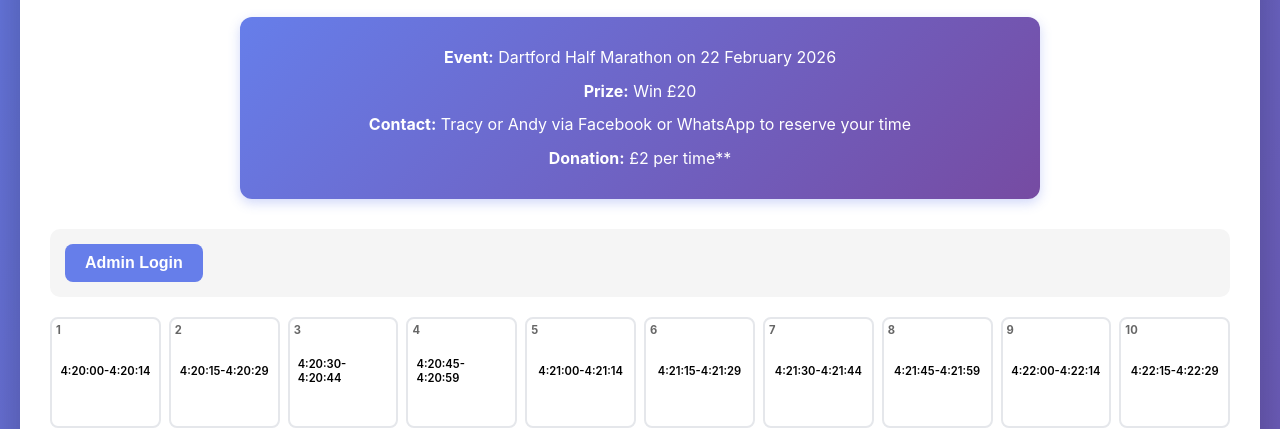
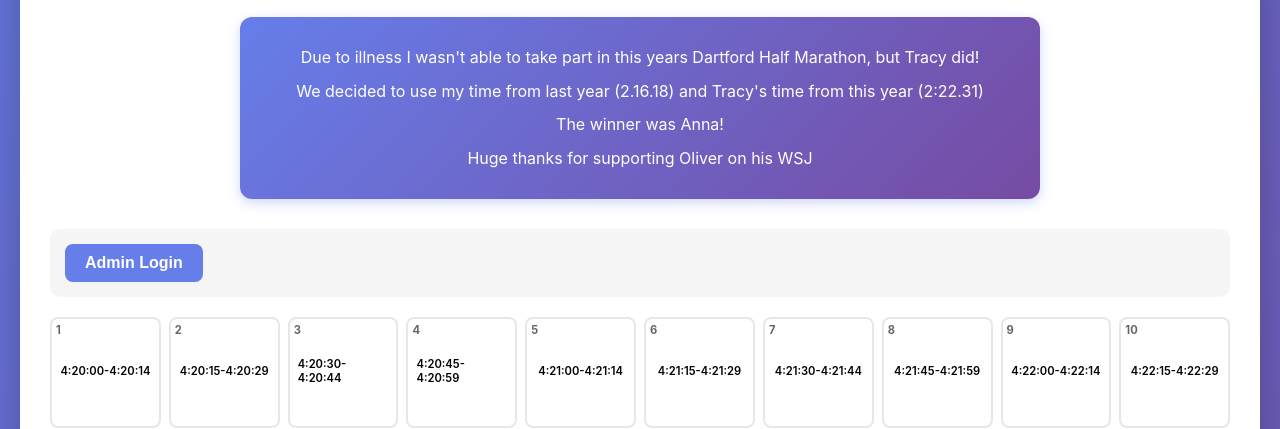
Before and after one commit to balfea/guess-the-time, a website: page public/time-grid-board.html in a window 1280 px wide. Shown: the part 377-806 px from the top of the page. Drawn offline with Linux system fonts and the light colour scheme; no server answers.

Commit message:
Revise Dartford Half Marathon event information
Updated event details for the Dartford Half Marathon.

```diff
--- a/public/time-grid-board.html
+++ b/public/time-grid-board.html
@@ -335,10 +335,10 @@
             <p>Pick the combined time* when you think we'll finish the Dartford Half Marathon</p>
 
             <div class="info-box">
-                <p><strong>Event:</strong> Dartford Half Marathon on 22 February 2026</p>
-                <p><strong>Prize:</strong> Win £20</p>
-                <p><strong>Contact:</strong> Tracy or Andy via Facebook or WhatsApp to reserve your time</p>
-                <p><strong>Donation:</strong> £2 per time**</p>
+                <p> Due to illness I wasn't able to take part in this years Dartford Half Marathon, but Tracy did!</p>
+                <p> We decided to use my time from last year (2.16.18) and Tracy's time from this year (2:22.31)</p>
+                <p> The winner was Anna!</p>
+                <p> Huge thanks for supporting Oliver on his WSJ</p>
             </div>
         </header>
 
```
